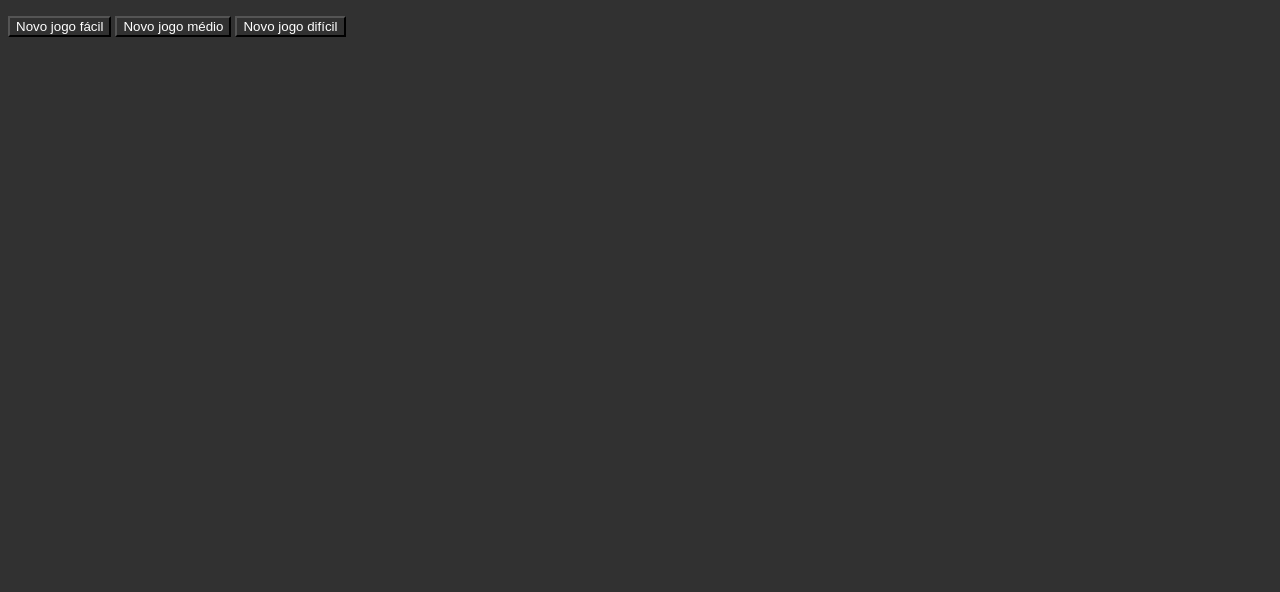
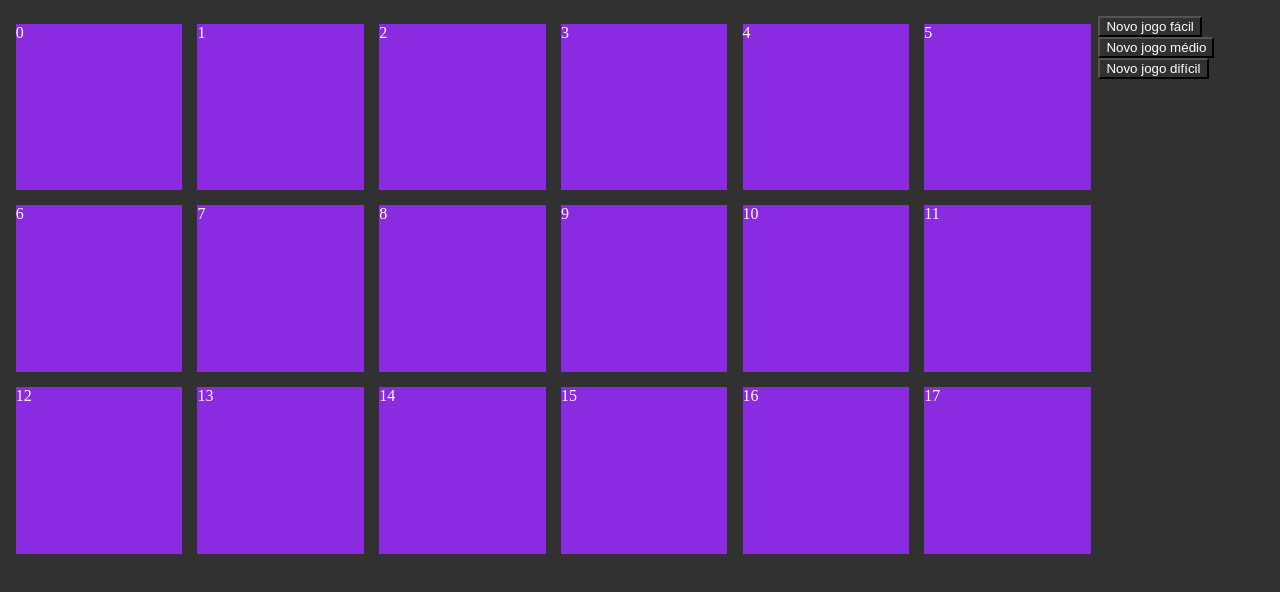
Before and after one commit to GeovaniPrestes/Memoria, a plain HTML site: page index.html in a window 1280 px wide. Drawn offline with Linux system fonts and the light colour scheme.

Commit message:
Criando cartas

```diff
--- /dev/null
+++ b/css/cartas.css
@@ -0,0 +1,8 @@
+.carta{
+    width: 13vw;
+    background-color: blueviolet;
+    float: left;
+    margin: 0.6vw;
+    height: 13vw;
+    cursor: pointer;
+}
--- a/index.html
+++ b/index.html
@@ -7,6 +7,7 @@
     <meta name="viewport" content="width=device-width, initial-scale=1.0">
     <title>Jogo da memória</title>
     <link rel="stylesheet" href="css/estilo.css">
+    <link rel="stylesheet" href="css/cartas.css">
     <link rel="stylesheet" href="css/estilo-menu.css">
 </head>
 
@@ -18,7 +19,7 @@
         </ul>
     </header>
 
-    <section id="Jogo" class="inativo">
+    <section id="jogo" class="">
 
     </section>
 
--- a/js/iniciarSistema.js
+++ b/js/iniciarSistema.js
@@ -1,11 +1,27 @@
 function IniciarSistema() {
     AtribuirFuncaoAosBotoes();
+    CriarCartas();
 }
 
-function AtribuirFuncaoAosBotoes(){
+function AtribuirFuncaoAosBotoes() {
     document.getElementById("novoJogoF").onclick = function () { IniciarNovoJogo(0) };
     document.getElementById("novoJogoM").onclick = function () { IniciarNovoJogo(1) };
     document.getElementById("novoJogoD").onclick = function () { IniciarNovoJogo(2) };
 }
 
+function CriarCartas() {
+    var jogo = document.getElementById("jogo");
+
+    for (var i = 0; i < 18; i++) {
+        var carta = document.createElement("div");
+
+
+        carta.setAttribute("id", i);
+        carta.setAttribute("class", "carta")
+        carta.setAttribute("onclick", "VirarCarta(this)");
+        carta.innerHTML = i;
+        jogo.appendChild(carta);
+    }
+}
+
 IniciarSistema();
```
Also changed, not shown: js/script.js (+6 -1 lines), Me leia.txt.
